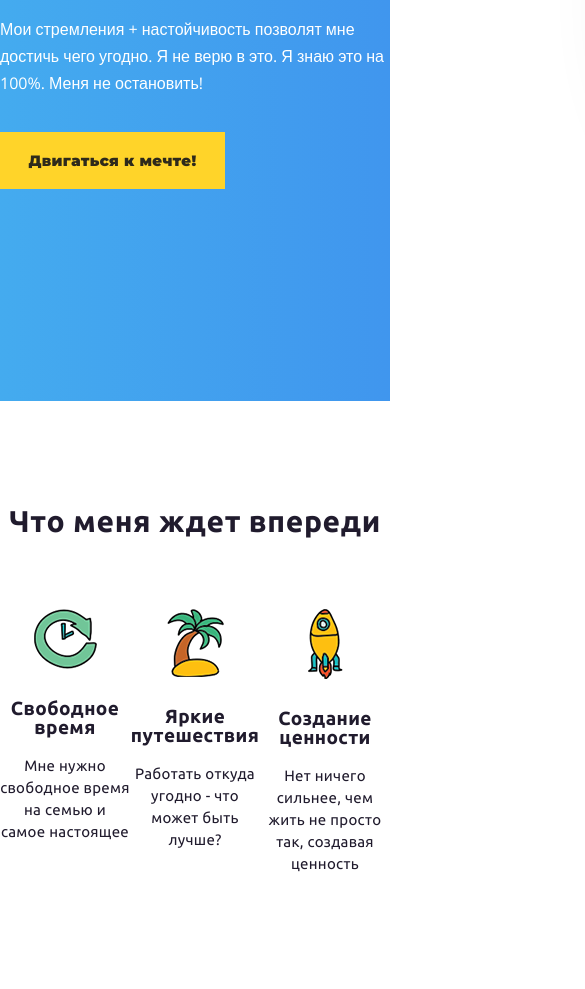
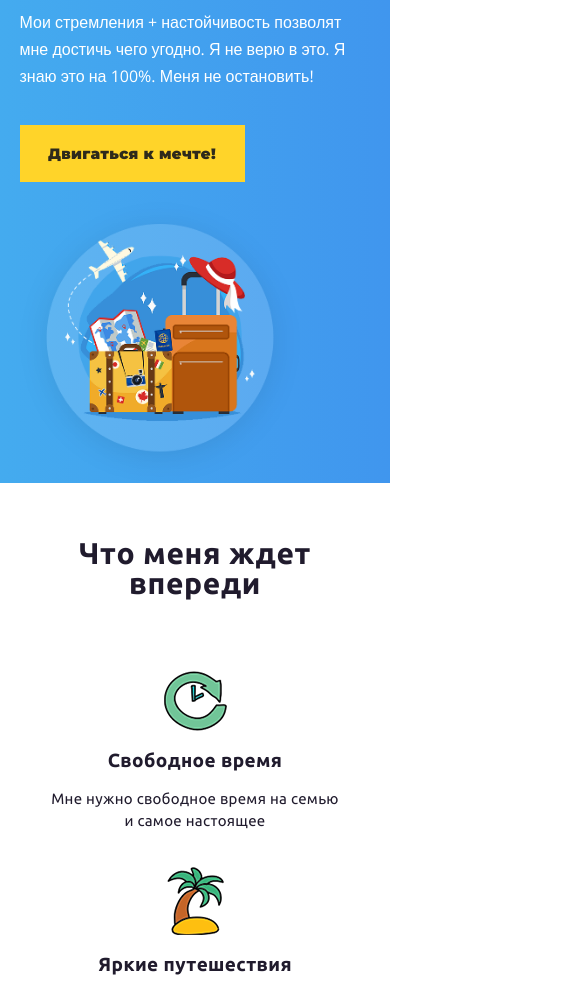
Before and after one commit to romanblyashuk94/mywayhometaskvvn4, a plain HTML site: page index.html in a window 390 px wide. Shown: the part 425-1414 px from the top of the page, 585 px wide, since content can reach past the window. Drawn offline with nearby package versions, Linux system fonts and the light colour scheme.

Commit message:
adaptive+

```diff
--- /dev/null
+++ b/#source/scss/adaptive.scss
@@ -0,0 +1,104 @@
+// 1200px-1310px
+@media screen and (max-width: 1310px) {
+    .header {
+        .wraper {
+            .header__img {
+                margin: 0;
+                width: 620px;
+            }
+        }
+    }
+}
+
+// 992px-1206px
+@media screen and (max-width: 1206px) {
+    .container {
+        max-width: 960px;
+    }
+    .header {
+        .wraper {
+            flex-direction: column;
+            align-items: start;
+            .offer {
+                width: 100%;
+                margin: 20px 0;
+                .offer__text {
+                    width: 66%;
+                }
+            }
+            .header__img {
+                margin: 0;
+            }
+        }
+    }
+}
+
+// 768px-992px
+@media screen and (max-width: 992px) {
+    .container {
+        max-width: 720px;
+    }
+    .header {
+        .wraper {
+            .header__img {
+              width: 80%;
+            }
+        }
+    }
+}
+
+// 576px-768px
+@media screen and (max-width: 768px) {
+    .container {
+        max-width: 540px;
+    }
+    .header {
+        padding-bottom: 0;
+        .wraper {
+            .offer {
+                .offer__title {
+                    width: 85%;
+                }
+            }
+        }
+    }
+    .section-title {
+        padding: 55px 0 0 0;
+    }
+    .waiting {
+        padding-bottom: 30px;
+        .waiting-columns {
+            flex-direction: column;
+            align-items: center;
+            .waiting__columns__item {
+                margin-bottom: 35px;
+                .column__title {
+                    margin: 20px 0 0 0;
+                }
+            }
+        }
+    }
+}
+
+// 0-576px
+@media screen and (max-width: 576px) {
+    .container {
+        max-width: 90%;
+    }
+    .header {
+        padding-bottom: 0;
+        .wraper {
+            .offer {
+                .offer__title {
+                    width: 100%;
+                }
+                .offer__text {
+                    width: 100%;
+                }
+            }
+        }
+    }
+    .waiting {
+        padding: 0 0 40px 0;
+    }
+}
--- a/#source/scss/style.scss
+++ b/#source/scss/style.scss
@@ -1,4 +1,5 @@
 @import "null.scss";
+
 
 body {
     font-family: 'Ubuntu', sans-serif;
@@ -32,7 +33,7 @@ body {
 }
 
 .header {
-    background: #44abef;
+    background: #44abef / cover;
     background: -moz-linear-gradient(left,  #44abef 0%, #4096ee 100%);
     background: -webkit-linear-gradient(left,  #44abef 0%,#4096ee 100%);
     background: linear-gradient(to right,  #44abef 0%,#4096ee 100%);
@@ -140,3 +141,5 @@ body {
     text-align: center;
     color: #fff;
 }
+
+@import "adaptive.scss";
--- a/index.html
+++ b/index.html
@@ -3,7 +3,7 @@
 <head>
     <meta charset="UTF-8">
     <meta http-equiv="X-UA-Compatible" content="IE=edge">
-    <meta name="viewport" content="width=device-width, initial-scale=1.0">
+    <meta name="viewport" content="width=device-width, initial-scale=1">
     <link rel="stylesheet" href="css/style.css">
     <link href="https://fonts.googleapis.com/css2?family=Montserrat:wght@900&family=Open+Sans&family=Ubuntu:wght@400;700&display=swap" rel="stylesheet">
     <title>WayUP HT4</title>
```
Also changed, not shown: css/style.css.
